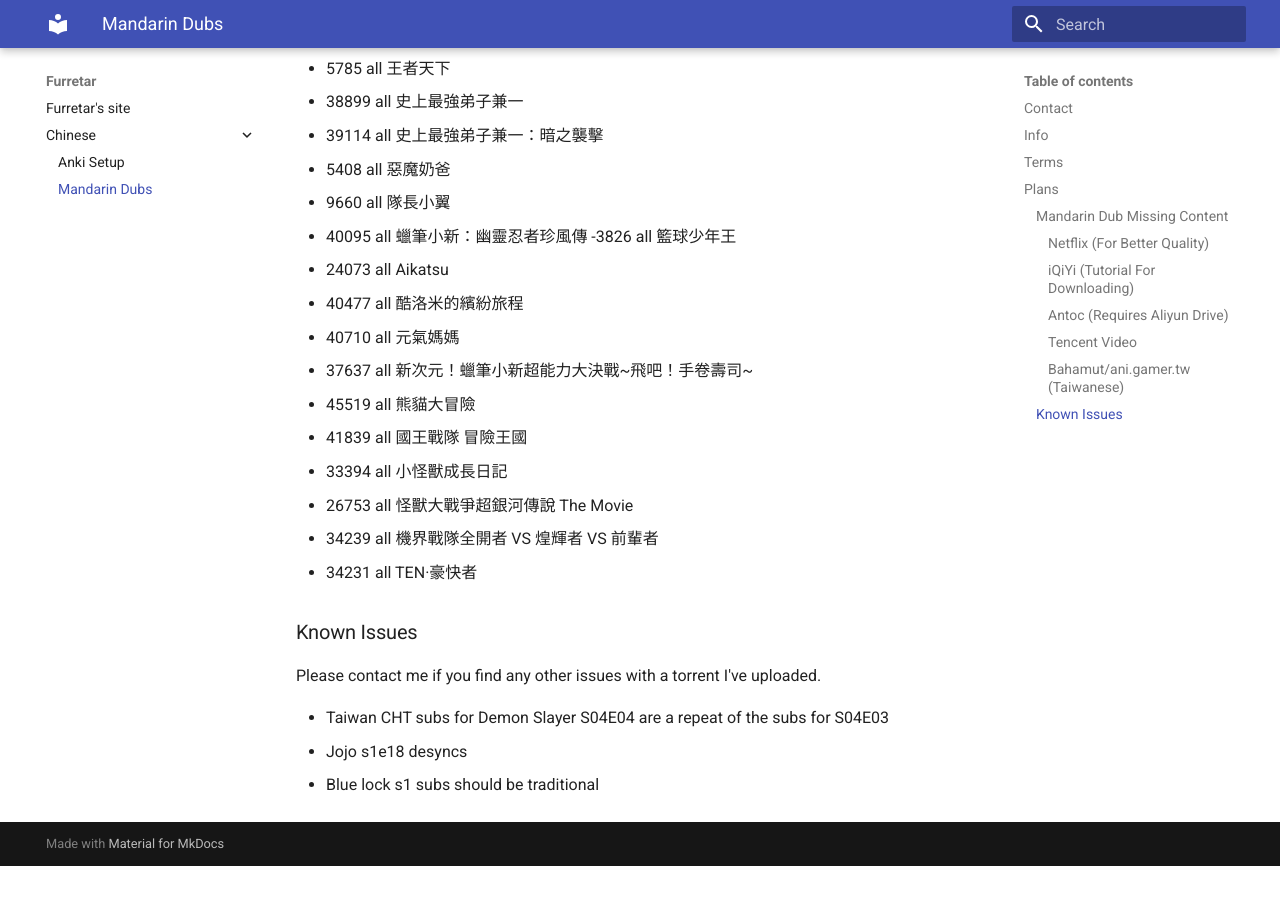
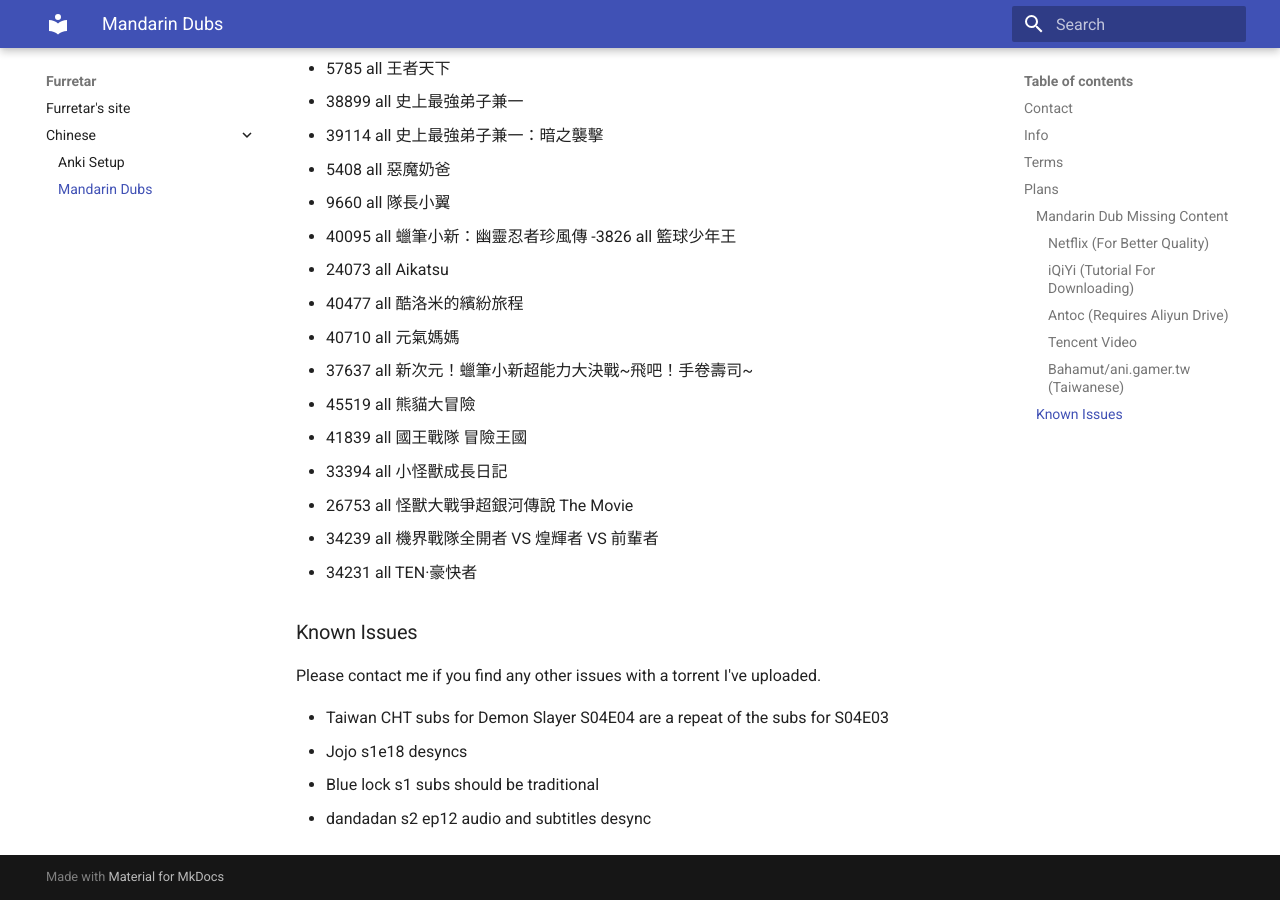
Before and after one commit to Furretar/furretar.github.io, an MkDocs documentation site: the page built from docs/chinese/mandarin-dubs.md, in a window 1280 px wide and 900 px high, scrolled down 2527 px. Built offline with MkDocs 1.6.1 and Material for MkDocs 9.7.7, drawn with Linux system fonts in a browser that asks for light colours; before the commit the page ends 3393 px from its top, so only the background shows below that.

Commit message:
Update Mandarin dubs issues list
Added a note about audio and subtitles desync in Dandadan S2 Ep12.

```diff
--- a/docs/chinese/mandarin-dubs.md
+++ b/docs/chinese/mandarin-dubs.md
@@ -85,3 +85,4 @@
 - Taiwan CHT subs for Demon Slayer S04E04 are a repeat of the subs for S04E03
 - Jojo s1e18 desyncs
 - Blue lock s1 subs should be traditional
+- dandadan s2 ep12 audio and subtitles desync
```
